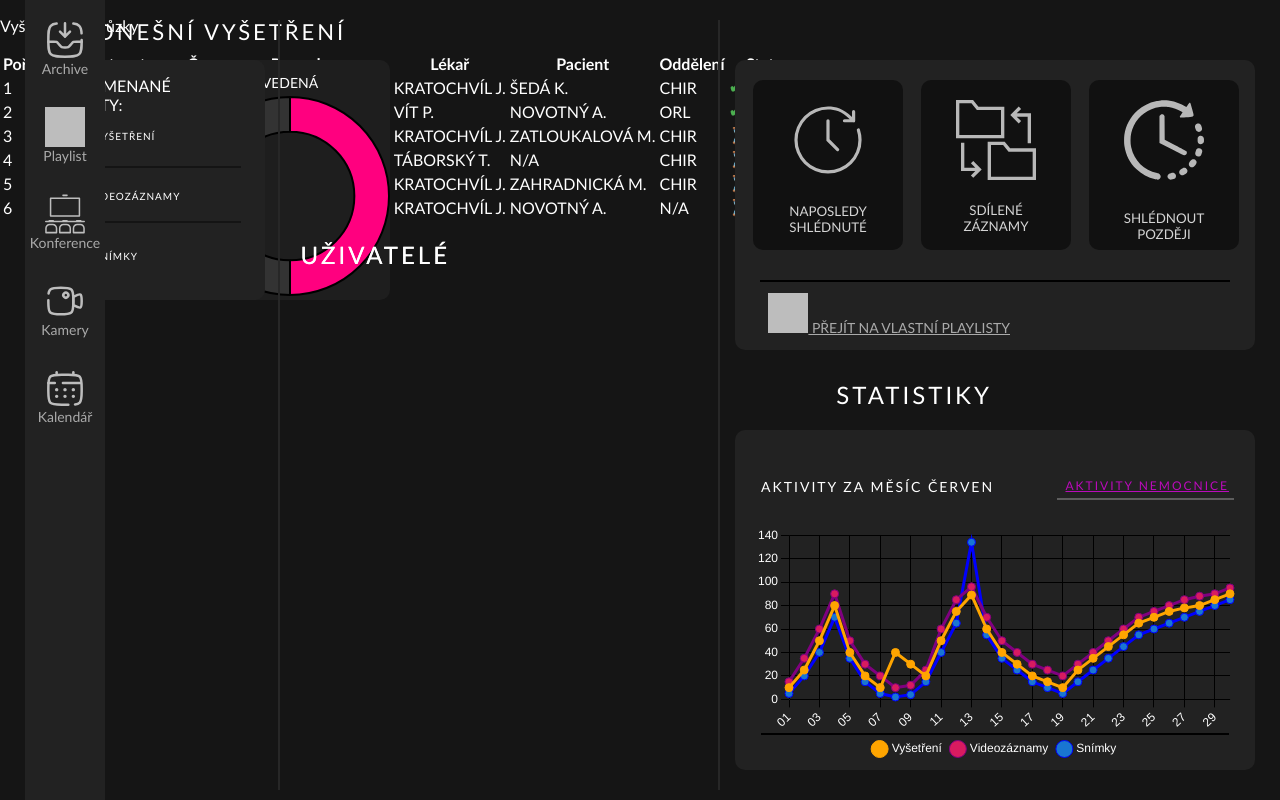
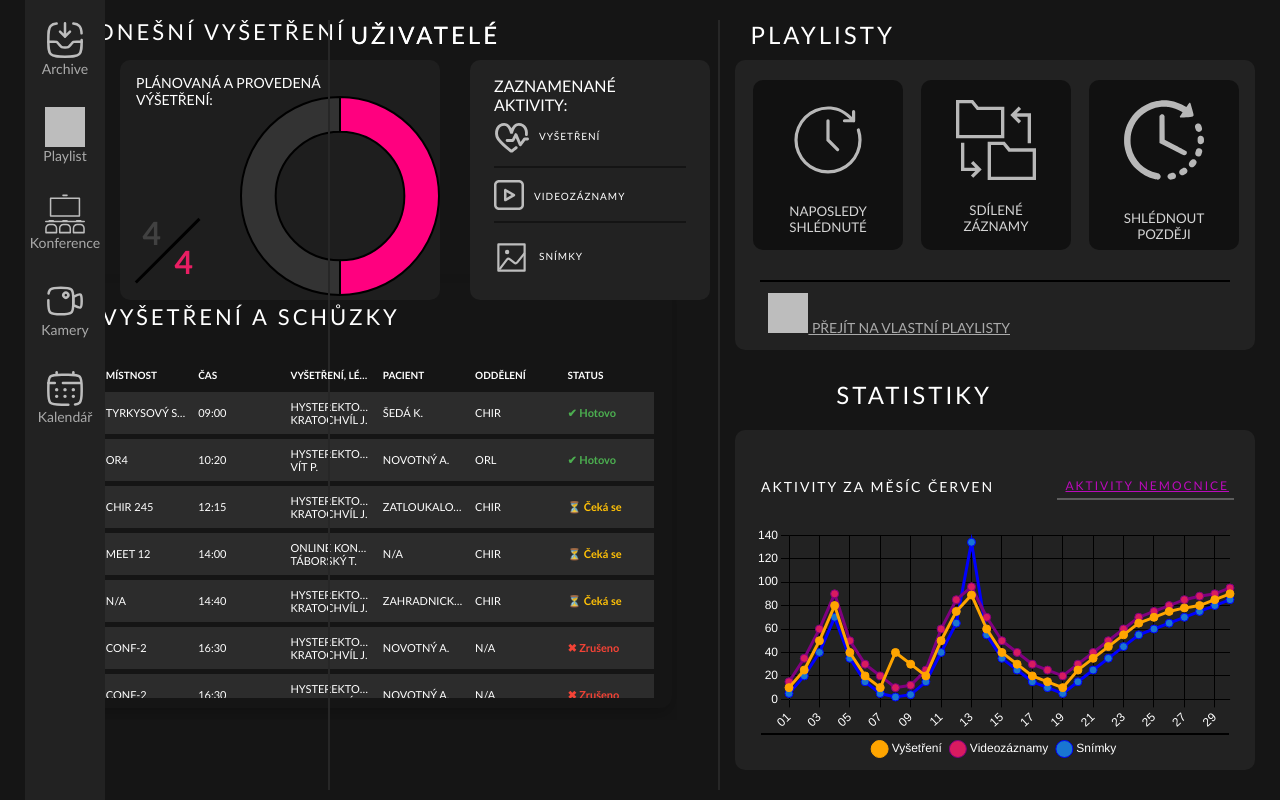
Before and after one commit to Shadowinger/Dashboard, an Angular app in the folder frontend/: page / in a window 1280 px wide. Built offline with nearby package versions, Linux system fonts and the light colour scheme; no server answers; grey boxes are pictures that could not be loaded.

Commit message:
functioning styled table with dynamicly allocated styles

```diff
--- a/frontend/app/components/chart/chart.component.css
+++ b/frontend/app/components/chart/chart.component.css
@@ -3,7 +3,7 @@
     display: flex;
     justify-content: center;
     align-items: center;
-    width: 230px;
+    width: 280px;
     height: 200px;
     background: #1e1e1e;
     border-radius: 10px;
--- a/frontend/app/components/table/table.component.css
+++ b/frontend/app/components/table/table.component.css
@@ -2,77 +2,89 @@
     --bg-primary: #121212;
     --bg-secondary: #1E1E1E;
     --bg-table: #252525;
-    --text-primary: white;
-    --text-secondary: #888;
-    --hover-color: #333;
+    --text-primary: #FFFFFF;
+    --text-secondary: #888888;
+    --accent-color: #E71D77;
+    --hover-color: #333333;
+    --border-color: #333333;
+}
+app-table{
+    display: none;
+}
+
+.app-container {
+    width: 600px;
+    height: 450px;
+    background-color: var(--bg-primary);
+    display: flex;
+    justify-content: center;
+    align-items: center;
+    overflow: hidden;
+    position: absolute;
+    bottom: 10%;
+    left:6%;
 }
 
 
-
-.app-container {
-    position: relative;
-    height: 100vh;
-    width: 100vw;
-    position: absolute;
-    left: 7.5%;
-    bottom: 40%;
-}
-
 .meetings-section {
-    position: absolute;
-    left: 7.5%;
-    bottom: 40%;
-    width: 85%;
-    height: 50%;
+    width: 95%;
+    height: 90%;
+    background-color: var(--bg-secondary);
+    border-radius: 12px;
+    padding: 10px;
+    box-shadow: 0 6px 15px rgba(0,0,0,0.2);
     display: flex;
     flex-direction: column;
-    padding: min(3vw, 20px);
-    background-color: var(--bg-secondary);
-    border-radius: 12px;
-    box-shadow: 0 4px 6px rgba(0,0,0,0.1);
 }
 
 .meetings-header {
     display: flex;
     justify-content: space-between;
     align-items: center;
-    margin-bottom: min(3vh, 20px);
-    width: 100%;
+    margin-bottom: 10px;
 }
 
 .meetings-title {
-    font-size: clamp(16px, 2.5vw, 24px);
-    font-weight: 600;
-    color: var(--text-primary);
-    text-transform: uppercase;
-    letter-spacing: 2px;
+    font-size: 16px;
+    font-weight: 700;
+    font-size: 22px;  /* Make text larger */
+    font-weight: normal;  /* Make it bold */
+    text-transform: uppercase;  /* Make it all caps if needed */
+    letter-spacing: 3px;
+    margin:10px;
+
 }
 
 .meetings-table-wrapper {
     flex-grow: 1;
     overflow-y: auto;
     background-color: var(--bg-table);
-    border-radius: min(2vw, 12px);
-    padding: min(2vw, 15px);
-    width: 100%;
+    border-radius: 8px;
+    padding: 8px;
 }
 
 .meetings-table {
     width: 100%;
     border-collapse: separate;
-    border-spacing: 0 min(1.5vh, 10px);
+    border-spacing: 0 5px;
     table-layout: fixed;
+}
+
+.meetings-table thead {
+    position: sticky;
+    top: 0;
+    background-color: var(--bg-table);
+    z-index: 10;
 }
 
 .meetings-table thead th {
     color: var(--text-secondary);
-    font-size: clamp(10px, 1vw, 12px);
-    font-weight: 500;
+    font-size: 10px;
+    font-weight: 600;
     text-transform: uppercase;
-    padding: min(1.5vh, 10px);
+    padding: 6px;
     text-align: left;
-    background-color: transparent;
-    border-bottom: 1px solid #333;
+    border-bottom: 1px solid var(--border-color);
     white-space: nowrap;
     overflow: hidden;
     text-overflow: ellipsis;
@@ -81,6 +93,7 @@
 .meetings-table tbody tr {
     background-color: #2C2C2C;
     transition: background-color 0.3s ease;
+    border-radius: 8px;
 }
 
 .meetings-table tbody tr:hover {
@@ -88,12 +101,17 @@
 }
 
 .meetings-table td {
-    padding: min(2vh, 15px) min(1.5vw, 10px);
+    padding: 8px 6px;
     color: var(--text-primary);
-    font-size: clamp(12px, 1.2vw, 14px);
+    font-size: 11px;
     white-space: nowrap;
     overflow: hidden;
     text-overflow: ellipsis;
+    border-bottom: 1px solid var(--border-color);
+}
+
+.meetings-table tbody tr:last-child td {
+    border-bottom: none;
 }
 
 .status-done {
@@ -113,7 +131,7 @@
 
 /* Custom scrollbar */
 .meetings-table-wrapper::-webkit-scrollbar {
-    width: min(1vw, 8px);
+    width: 6px;
 }
 
 .meetings-table-wrapper::-webkit-scrollbar-track {
@@ -122,7 +140,7 @@
 
 .meetings-table-wrapper::-webkit-scrollbar-thumb {
     background: #555;
-    border-radius: 4px;
+    border-radius: 3px;
 }
 
 .meetings-table-wrapper::-webkit-scrollbar-thumb:hover {
@@ -130,26 +148,15 @@
 }
 
 /* Responsive Adjustments */
-@media screen and (max-width: 1200px) {
+@media screen and (max-width: 550px) {
+    .app-container {
+        width: 100%;
+        height: 100%;
+    }
+
     .meetings-section {
-        left: 7.5%;
-        bottom: 40%;
-        width: 85%;
+        width: 100%;
+        height: 100%;
+        border-radius: 0;
     }
 }
-
-@media screen and (max-width: 768px) {
-    .meetings-section {
-        left: 5%;
-        bottom: 35%;
-        width: 90%;
-    }
-}
-
-@media screen and (max-width: 480px) {
-    .meetings-section {
-        left: 3%;
-        bottom: 30%;
-        width: 94%;
-    }
-}
--- a/frontend/app/components/table/table.component.html
+++ b/frontend/app/components/table/table.component.html
@@ -1,16 +1,16 @@
-<div>
-    <p class="meetings">Vyšetření a schůzky</p>
+
+<div class="app-container">
+    <div class="meetings-section">
+        <div class="meetings-header">
+            <h2 class="meetings-title">Vyšetření a schůzky</h2>
         </div>
-<div class="appointment-wrapper">
-    <div class="appointment-container">
-        <table class="appointment-table appointment-table-striped">
+        <div class="meetings-table-wrapper">
+            <table class="meetings-table">
                 <thead>
                     <tr>
-                    <th>Pořadí</th>
                         <th>Místnost</th>
                         <th>Čas</th>
-                    <th>Procedura</th>
-                    <th>Lékař</th>
+                        <th>Vyšetření, Lékař</th>
                         <th>Pacient</th>
                         <th>Oddělení</th>
                         <th>Status</th>
@@ -18,14 +18,12 @@
                 </thead>
                 <tbody>
                     <tr *ngIf="tableData.length === 0">
-                    <td colspan="8" class="no-data-message">⚠️ Data nejsou k dispozici nebo mají neplatný formát.</td>
+                        <td colspan="6" class="no-data-message">⚠️ Data nejsou k dispozici nebo mají neplatný formát.</td>
                     </tr>
                     <tr *ngFor="let appt of tableData" [attr.data-id]="appt.poradi">
-                    <td>{{ appt.poradi }}</td>
                         <td>{{ appt.room ?? 'N/A' }}</td>
                         <td>{{ appt.time }}</td>
-                    <td>{{ appt.procedure ?? 'Neznámé vyšetření' }}</td>
-                    <td>{{ appt.doctor ?? 'Neznámý lékař' }}</td>
+                        <td>{{ appt.procedure ?? 'Neznámé vyšetření' }}<br>{{ appt.doctor ?? 'Neznámý lékař' }}</td>
                         <td>
                             {{
                                 typeof appt.patient === 'object' ?
@@ -34,13 +32,25 @@
                             }}
                         </td>
                         <td>{{ appt.department ?? 'N/A' }}</td>
-                    <td [ngClass]="{ 'status-done': appt.status === 'done', 'status-pending': appt.status === 'pending', 'status-unknown': !appt.status }">
-                        <span *ngIf="appt.status === 'done'" class="status-done">✔ Hotovo</span>
-                        <span *ngIf="appt.status === 'pending'" class="status-pending">⏳ Čeká se</span>
-                        <span *ngIf="!appt.status" class="status-unknown">❔ Neznámý</span>
+                        <td>
+                            <span
+                                [ngClass]="{
+                                    'status-done': appt.status === 'done',
+                                    'status-pending': appt.status === 'pending',
+                                    'status-canceled': appt.status === 'canceled'
+                                }"
+                            >
+                                <ng-container [ngSwitch]="appt.status">
+                                    <span *ngSwitchCase="'done'">✔ Hotovo</span>
+                                    <span *ngSwitchCase="'pending'">⏳ Čeká se</span>
+                                    <span *ngSwitchCase="'canceled'">✖ Zrušeno</span>
+                                    <span *ngSwitchDefault>❔ Neznámý</span>
+                                </ng-container>
+                            </span>
                         </td>
                     </tr>
                 </tbody>
             </table>
         </div>
     </div>
+</div>
--- a/frontend/app/components/user-form/user-form.component.css
+++ b/frontend/app/components/user-form/user-form.component.css
@@ -15,7 +15,7 @@
 
 .container-activities {
     position: fixed;
-    right: 1015px;
+    left:470px;
     top:60px;
     display: flex;
     flex-direction: row;  /* Stack items vertically */
--- a/frontend/app/components/user-list/user-list.component.css
+++ b/frontend/app/components/user-list/user-list.component.css
@@ -5,13 +5,13 @@
     display: inline-block;  /* Prevents unwanted effects from scaling */
     letter-spacing: 3px;
     position: fixed;
-    right:830px;
+    right:780px;
 }
 .separator-2 {
     width: 2px;
     background-color: #272727;
     position:fixed;
-    right: 1000px;
+    right: 950px;
     top: 20px;
     bottom: 10px;
 }
--- a/frontend/src/assets/data.json
+++ b/frontend/src/assets/data.json
@@ -86,7 +86,7 @@
         },
         {
             "poradi": 5,
-            "room": "N/A",
+            "room": null,
             "time": "14:40",
             "procedure": "HYSTEREKTOMIE",
             "doctor": "KRATOCHVÍL J.",
@@ -99,7 +99,7 @@
         },
         {
             "poradi": 6,
-            "room": "CONF_2",
+            "room": "CONF-2",
             "time": "16:30",
             "procedure": "HYSTEREKTOMIE",
             "doctor": "KRATOCHVÍL J.",
@@ -107,8 +107,48 @@
                 "name": "NOVOTNÝ A.",
                 "id": "123456/7890"
             },
-            "department": "N/A",
-            "status": "pending"
+            "department": null,
+            "status": "canceled"
+        },
+        {
+            "poradi": 6,
+            "room": "CONF-2",
+            "time": "16:30",
+            "procedure": "HYSTEREKTOMIE",
+            "doctor": "KRATOCHVÍL J.",
+            "patient": {
+                "name": "NOVOTNÝ A.",
+                "id": "123456/7890"
+            },
+            "department": null,
+            "status": "canceled"
+        },
+        {
+            "poradi": 6,
+            "room": "CONF-2",
+            "time": "16:30",
+            "procedure": "HYSTEREKTOMIE",
+            "doctor": "KRATOCHVÍL J.",
+            "patient": {
+                "name": "NOVOTNÝ A.",
+                "id": "123456/7890"
+            },
+            "department": null,
+            "status": "canceled"
+        },
+        {
+            "poradi": 6,
+            "room": "CONF-2",
+            "time": "16:30",
+            "procedure": "HYSTEREKTOMIE",
+            "doctor": "KRATOCHVÍL J.",
+            "patient": {
+                "name": "NOVOTNÝ A.",
+                "id": "123456/7890"
+            },
+            "department": null,
+            "status": "canceled"
         }
+
     ]
 }
```
Also changed, not shown: frontend/app/components/chart/chart.component.html (line endings or trailing spaces). Lines whose indentation alone changed are shown as unchanged.
